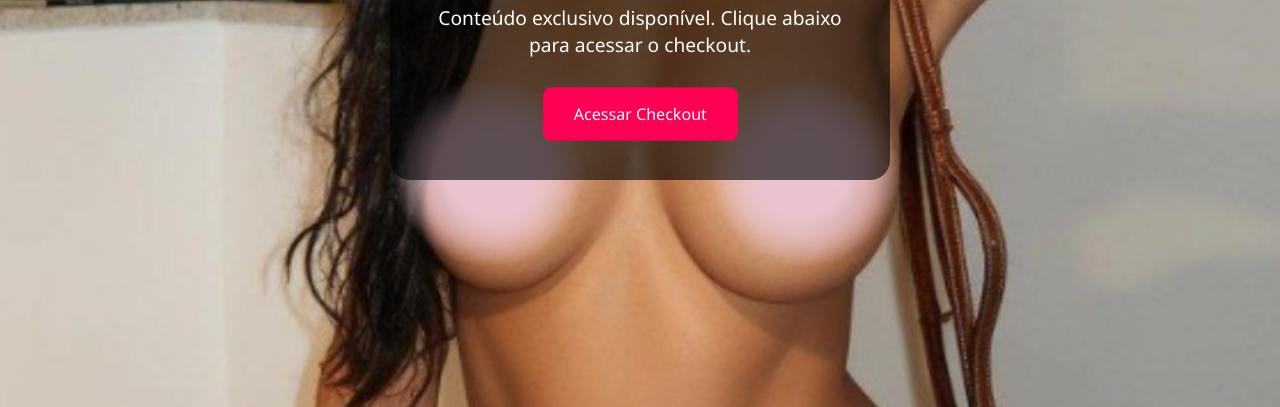
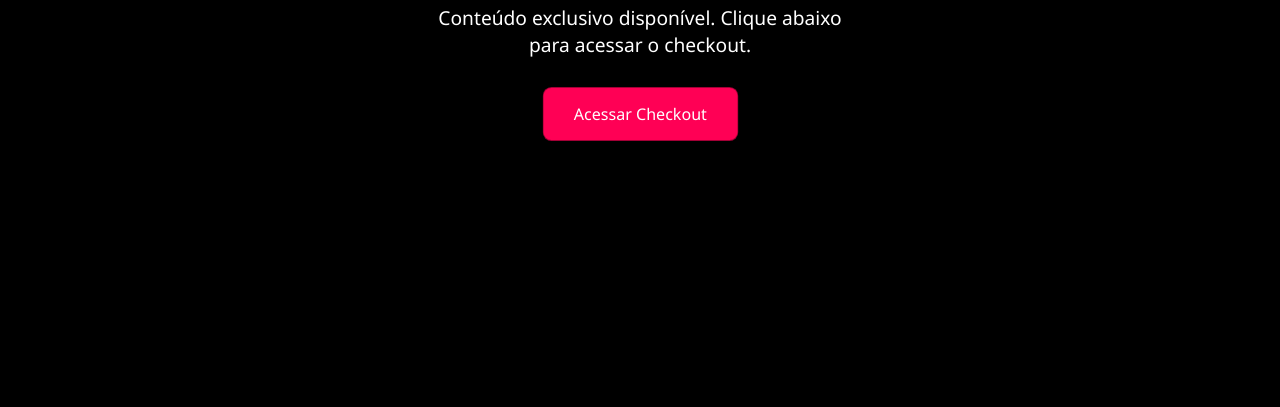
Before and after one commit to Vazoubella/Vazados, a plain HTML site: page index.html in a window 1280 px wide. Shown: the part 393-800 px from the top of the page. Drawn offline with Linux system fonts and the light colour scheme.

Commit message:
Redirecionamento 2

```diff
--- a/index.html
+++ b/index.html
@@ -42,9 +42,8 @@
 
     body {
       font-family: 'Segoe UI', Tahoma, Geneva, Verdana, sans-serif;
-      background-image: url('Design2.png');
-      background-size: cover;
-      background-position: center;
+      background-color: black;
+      color: white;
       height: 100vh;
       display: flex;
       justify-content: center;
@@ -53,11 +52,10 @@
     }
 
     .overlay, .loading-screen {
-      background-color: rgba(0, 0, 0, 0.6);
+      background-color: rgba(0, 0, 0, 0.8);
       padding: 40px;
       border-radius: 20px;
       max-width: 500px;
-      color: white;
     }
 
     h1 {
```
